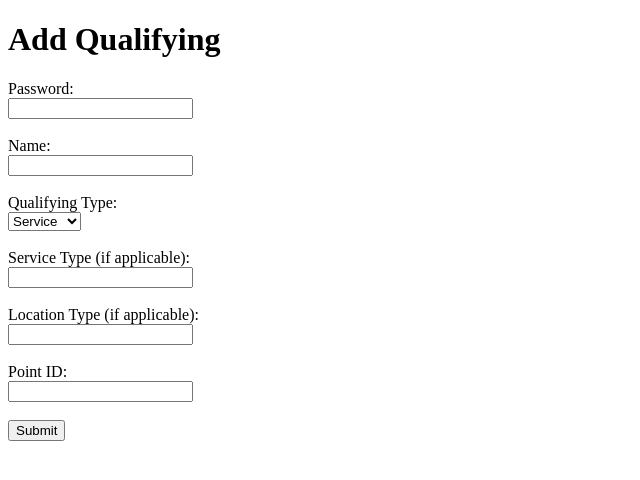
After one commit to adsleptsov/BonWallet, a Flask app: page /rewards/add_qualifying in a window 1280 px wide. The commit adds this page. Shown: the top 480 px of the page, without its empty margins (0-640 px from the left). Run offline with Flask 3, Linux system fonts and the light colour scheme.

Commit message:
add getter and setter routes and ui for all tables

```diff
--- a/server/config.py
+++ b/server/config.py
@@ -4,10 +4,9 @@ from flask_sqlalchemy import SQLAlchemy
 BASE_DIR = os.path.abspath(os.path.dirname(__file__))
 PARENT_DIR = os.path.abspath(os.path.join(BASE_DIR, os.pardir))
 
+
 class Config:
     SQLALCHEMY_DATABASE_URI = 'sqlite:///' + os.path.join(PARENT_DIR, 'main.db')
     SQLALCHEMY_TRACK_MODIFICATIONS = False
 
 db = SQLAlchemy()
-with open('pw_hashes.txt', 'r') as f:
-    hashes = f.readlines()
--- a/server/rewards/routes.py
+++ b/server/rewards/routes.py
@@ -1,39 +1,203 @@
 from server.rewards import rewards_bp
+import os
 from flask import Blueprint, jsonify, abort, request, render_template
-from server.config import db
+from server.config import db, PARENT_DIR
 from server.rewards.models import CardRewards, PointRewards, QualifyingService, QualifyingLocation
 from server.restaurant_scraper import get_merchants_data, extract_single_reward_data, API_URL  # Assuming your scraper file is named scraper.py
-from server.config import hashes
 from werkzeug.security import check_password_hash
 
+def verify_password_from_file(password):
+    try:
+        with open(os.path.join(PARENT_DIR, 'pw_hashes.txt'), 'r') as f:
+            hashes = f.readlines()
+
+        # Check the password against each hash in the file
+        for hash_line in hashes:
+            hash_line = hash_line.strip()  # Remove any newline characters
+            if check_password_hash(hash_line, password):
+                return True
+
+        return False  # Return False if no match is found
+
+    except FileNotFoundError:
+        abort(500, description="Password hashes file not found")
+
 @rewards_bp.route('/add_card', methods=['GET', 'POST'])
-def add_card():
+def add_card_rewards():
     if request.method == 'GET':
+        # Serve the HTML form when accessed via GET
         return render_template('add_card.html')
-    data = request.get_json()
-    password = data.get('password')
 
-    for pwhash in hashes:
-        pwhash = pwhash.strip()
-        if not check_password_hash(pwhash, password):
-            return abort(404, description="incorrect password")
+    elif request.method == 'POST':
+        # Check if the request is JSON or form data
+        if request.is_json:
+            data = request.get_json()
+        else:
+            data = request.form
 
-    card_name = data.get('card_name')
-    additional_benefits = data.get('additional_benefits')
-    offer_terms_url = data.get('offer_terms_url')
-    benefit_terms_url = data.get('benefit_terms_url')
+        # Extract the password and other fields
+        password = data.get('password')
+        card_name = data.get('card_name')
+        additional_benefits = data.get('additional_benefits')
+        offer_terms_url = data.get('offer_terms_url')
+        benefit_terms_url = data.get('benefit_terms_url')
+        qualifying_ids = data.get('qualifying_ids')  # This will be a comma-separated string
 
-    new_card = CardRewards(
-        card_name=card_name,
-        additional_benefits=additional_benefits,
-        offer_terms_url=offer_terms_url,
-        benefit_terms_url=benefit_terms_url
-    )
+        # Verify the password using the verify_password_from_file function
+        if not verify_password_from_file(password):
+            return abort(403, description="Invalid password")
 
-    db.session.add(new_card)
-    db.session.commit()
+        # Create the new CardRewards entry
+        new_card_rewards = CardRewards(
+            card_name=card_name,
+            additional_benefits=additional_benefits,
+            offer_terms_url=offer_terms_url,
+            benefit_terms_url=benefit_terms_url
+        )
+        db.session.add(new_card_rewards)
+        db.session.commit()
 
-    return jsonify({'message': 'CardRewards added successfully', 'id': new_card.id})
+        # If qualifying IDs are provided, associate the qualifying objects with the new CardRewards
+        if qualifying_ids:
+            qualifying_ids = [int(id.strip()) for id in qualifying_ids.split(',') if id.strip()]
+            for qualifying_id in qualifying_ids:
+                qualifying = Qualifying.query.get(qualifying_id)
+                if qualifying:
+                    # Add the qualifying object to the card's point rewards relationship
+                    for point_reward in qualifying.points:
+                        new_card_rewards.point_rewards.append(point_reward)
+                else:
+                    return abort(400, description=f"Qualifying ID {qualifying_id} does not exist")
+            db.session.commit()
+
+        # Return success response
+        return jsonify({
+            'message': 'CardRewards added successfully',
+            'card_name': new_card_rewards.card_name,
+            'qualifying_ids': qualifying_ids
+        })
+
+
+@rewards_bp.route('/add_point_rewards', methods=['GET', 'POST'])
+def add_point_rewards():
+    if request.method == 'GET':
+        # Serve the HTML form when accessed via GET
+        return render_template('add_point_rewards.html')
+
+    elif request.method == 'POST':
+        # Check if the request is JSON or form data
+        if request.is_json:
+            data = request.get_json()
+        else:
+            data = request.form
+
+        # Extract the password and other fields
+        password = data.get('password')
+        multiplier = data.get('multiplier')
+        qualifying_ids = data.get('qualifying_ids')  # This will be a comma-separated string
+        card_id = data.get('card_id')  # Optional card_id input
+
+        # Verify the password using the verify_password_from_file function
+        if not verify_password_from_file(password):
+            return abort(403, description="Invalid password")
+
+        # Create the new PointRewards entry
+        new_point_rewards = PointRewards(multiplier=multiplier)
+        db.session.add(new_point_rewards)
+        db.session.commit()
+
+        # If qualifying IDs are provided, associate the qualifying objects with the new PointRewards
+        if qualifying_ids:
+            qualifying_ids = [int(id.strip()) for id in qualifying_ids.split(',') if id.strip()]
+            for qualifying_id in qualifying_ids:
+                qualifying = Qualifying.query.get(qualifying_id)
+                if qualifying:
+                    new_point_rewards.qualifying.append(qualifying)
+                else:
+                    return abort(400, description=f"Qualifying ID {qualifying_id} does not exist")
+            db.session.commit()
+
+        # If a card ID is provided, associate the new PointRewards with the specified CardRewards
+        if card_id:
+            card = CardRewards.query.get(card_id)
+            if card:
+                card.point_rewards.append(new_point_rewards)  # Associate the point rewards with the card
+                db.session.commit()
+            else:
+                return abort(400, description=f"Card ID {card_id} does not exist")
+
+        # Return success response
+        return jsonify({
+            'message': 'PointRewards added successfully',
+            'multiplier': new_point_rewards.multiplier,
+            'qualifying_ids': qualifying_ids,
+            'card_id': card_id
+        })
+
+
+
+@rewards_bp.route('/add_qualifying', methods=['GET', 'POST'])
+def add_qualifying():
+    if request.method == 'GET':
+        # Serve the HTML form when accessed via GET
+        return render_template('add_qualifying.html')
+
+    elif request.method == 'POST':
+        # Check if the request is JSON or form data
+        if request.is_json:
+            data = request.get_json()
+        else:
+            data = request.form
+
+        # Extract the password and other fields
+        password = data.get('password')
+        name = data.get('name')
+        qualifying_type = data.get('type')
+        point_id = data.get('point_id')  # Extract the point_id from the request
+
+        # Verify the password using the verify_password_from_file function
+        if not verify_password_from_file(password):
+            return abort(403, description="Invalid password")
+
+        # Validate the point_id and ensure it exists
+        point = PointRewards.query.get(point_id)
+        if not point:
+            return abort(400, description="Invalid point_id provided")
+
+        # Based on qualifying_type, create the appropriate subclass
+        if qualifying_type == 'service':
+            service_type = data.get('service_type')
+            if not service_type:
+                return abort(400, description="Service type is required for qualifying services")
+            new_qualifying = QualifyingService(name=name, service_type=service_type)
+
+        elif qualifying_type == 'location':
+            location_type = data.get('location_type')
+            if not location_type:
+                return abort(400, description="Location type is required for qualifying locations")
+            new_qualifying = QualifyingLocation(name=name, location_type=location_type)
+
+        else:
+            return abort(400, description="Invalid qualifying type")
+
+        # Add the new Qualifying (Service or Location) to the database
+        db.session.add(new_qualifying)
+        db.session.commit()
+
+        # Link the Qualifying object with the specified PointRewards object
+        point.qualifying.append(new_qualifying)
+        db.session.commit()
+
+        # Return success response
+        return jsonify({
+            'message': 'Qualifying added successfully',
+            'name': new_qualifying.name,
+            'type': qualifying_type,
+            'point_id': point_id,
+            'service_type': getattr(new_qualifying, 'service_type', None),
+            'location_type': getattr(new_qualifying, 'location_type', None)
+        })
+
 
 # Getter for CardRewards by id
 @rewards_bp.route('/card_rewards/<int:id>', methods=['GET'])
--- /dev/null
+++ b/server/rewards/templates/add_qualifying.html
@@ -0,0 +1,35 @@
+<!DOCTYPE html>
+<html lang="en">
+<head>
+    <meta charset="UTF-8">
+    <meta name="viewport" content="width=device-width, initial-scale=1.0">
+    <title>Add Qualifying</title>
+</head>
+<body>
+    <h1>Add Qualifying</h1>
+    <form method="POST" action="/rewards/add_qualifying">
+        <label for="password">Password:</label><br>
+        <input type="password" id="password" name="password" required><br><br>
+
+        <label for="name">Name:</label><br>
+        <input type="text" id="name" name="name" required><br><br>
+
+        <label for="type">Qualifying Type:</label><br>
+        <select id="type" name="type" required>
+            <option value="service">Service</option>
+            <option value="location">Location</option>
+        </select><br><br>
+
+        <label for="service_type">Service Type (if applicable):</label><br>
+        <input type="text" id="service_type" name="service_type"><br><br>
+
+        <label for="location_type">Location Type (if applicable):</label><br>
+        <input type="text" id="location_type" name="location_type"><br><br>
+
+        <label for="point_id">Point ID:</label><br>
+        <input type="number" id="point_id" name="point_id" required><br><br>
+
+        <input type="submit" value="Submit">
+    </form>
+</body>
+</html>
```
Also changed, not shown: server/rewards/models.py (+7 -4 lines), server/rewards/templates/add_card.html (+8 -2 lines), server/rewards/templates/add_point_rewards.html (added, +26 -0 lines), main.db.
